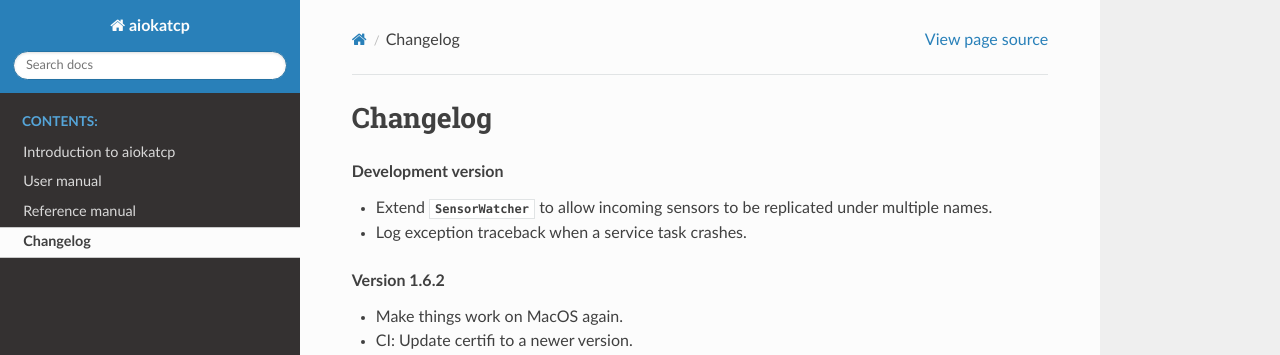
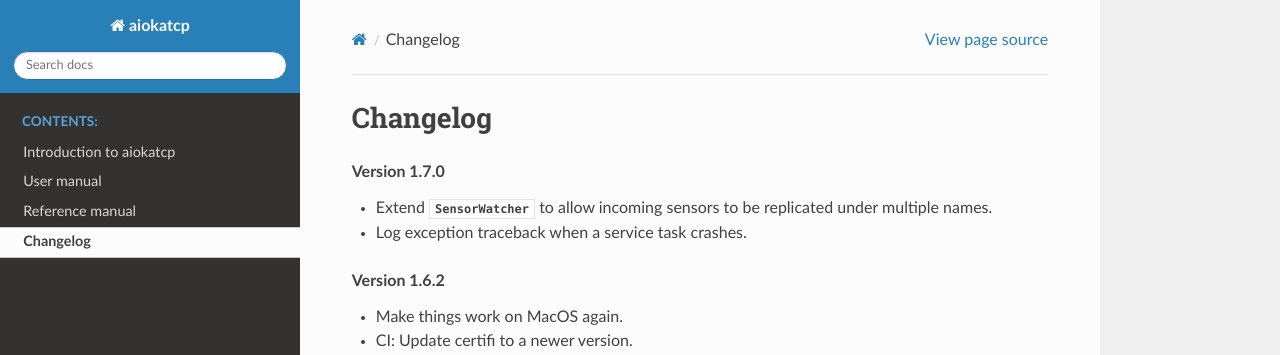
Before and after one commit to ska-sa/aiokatcp, a Sphinx documentation site: the page built from doc/changelog.rst, in a window 1280 px wide and 900 px high. Shown: the top 355 px of the window. Built offline with Sphinx 7.4.7 and the Read the Docs theme 2.0.0, drawn with Linux system fonts in a browser that asks for light colours; the version number could not be read and is left out.

Commit message:
Update changelog to indicate version 1.7.0

```diff
--- a/doc/changelog.rst
+++ b/doc/changelog.rst
@@ -1,7 +1,7 @@
 Changelog
 =========
 
-.. rubric:: Development version
+.. rubric:: Version 1.7.0
 
 - Extend :class:`.SensorWatcher` to allow incoming sensors to be replicated
   under multiple names.
```
